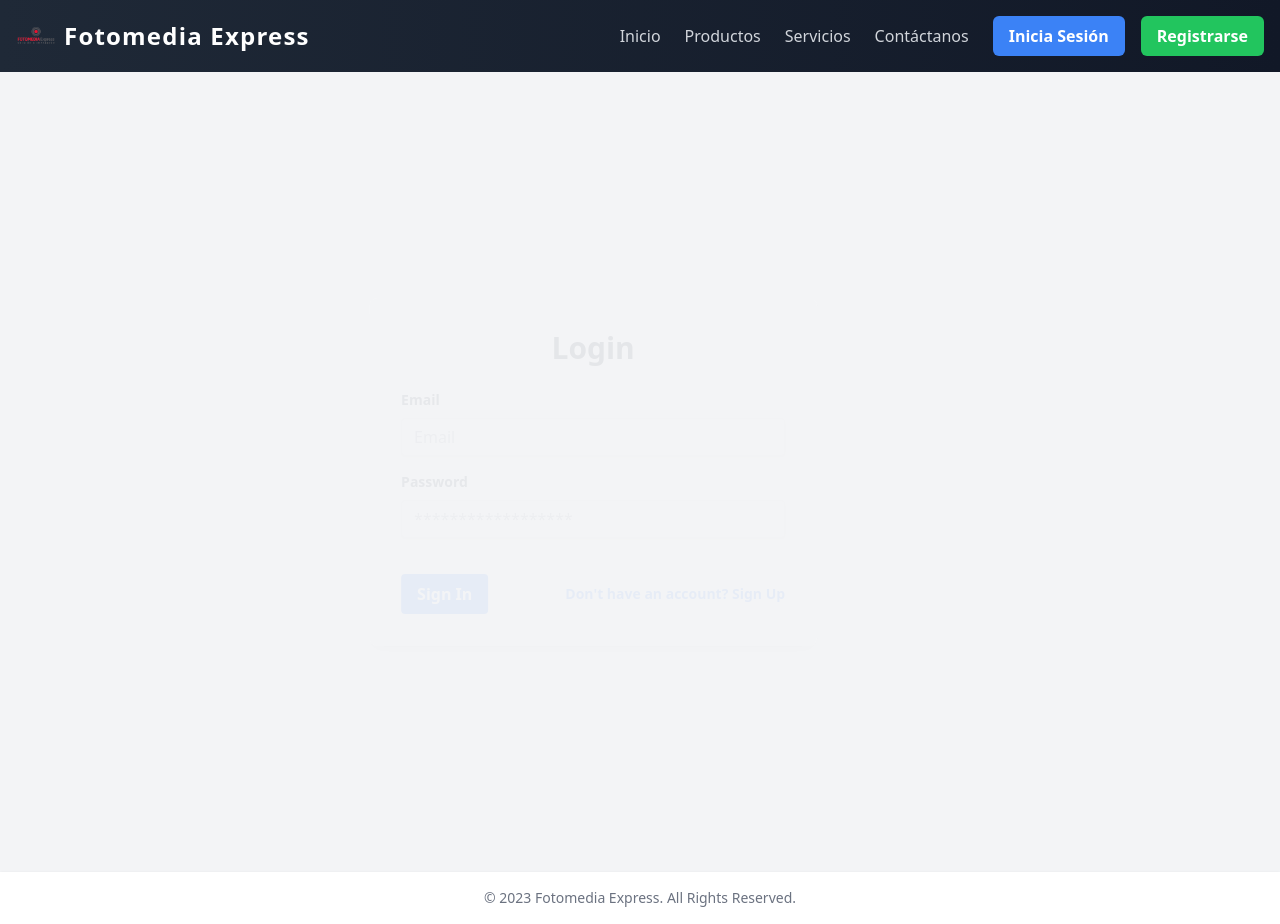
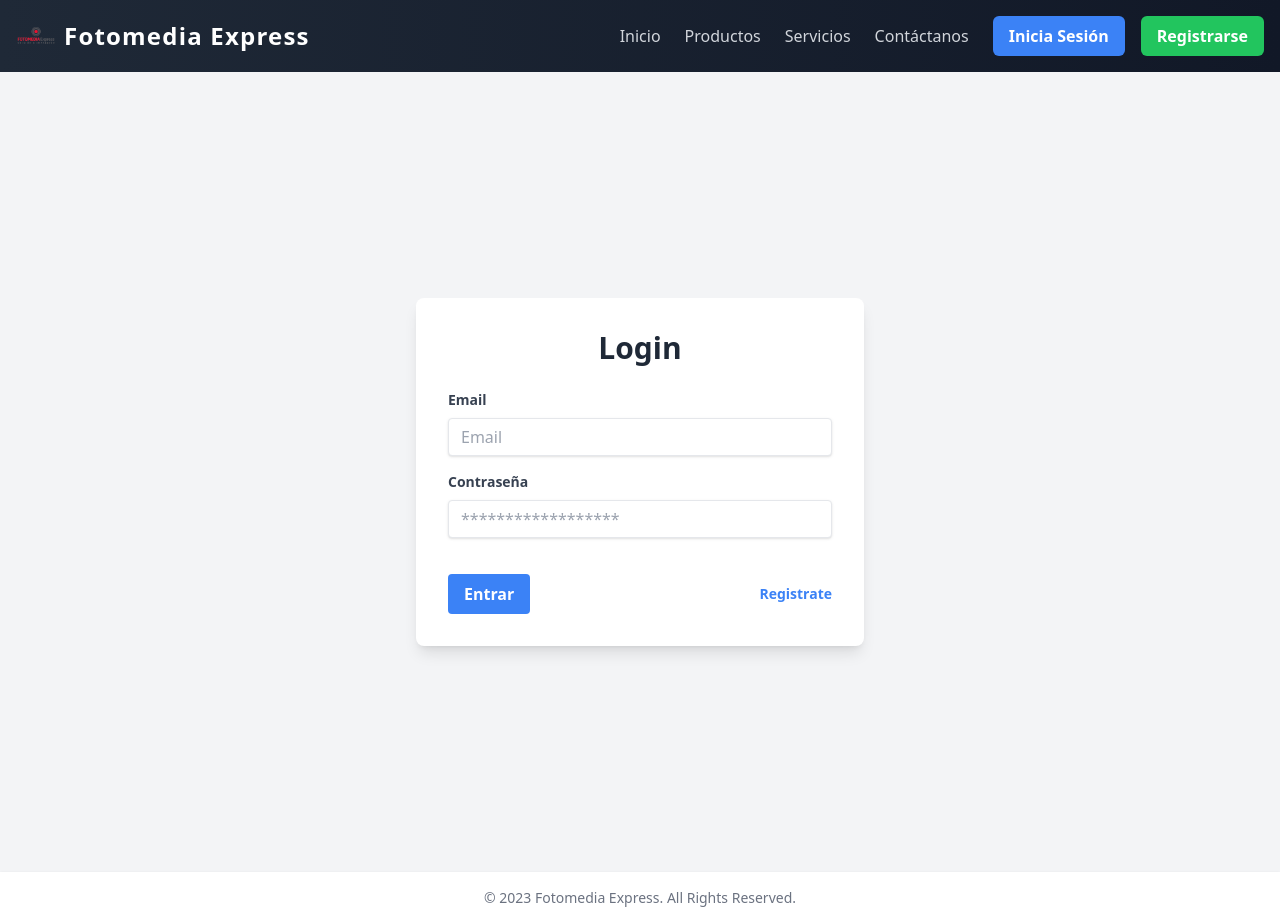
Before and after one commit to BlaDoorKey/fotomedia-express, a React (Vite) app: page /login in a window 1280 px wide. Built offline with nearby package versions, Linux system fonts and the light colour scheme.

Commit message:
Fix: remove all traces of gsap animations

```diff
--- a/src/components/Login.jsx
+++ b/src/components/Login.jsx
@@ -1,22 +1,10 @@
-import React, { useEffect, useRef } from 'react';
+import React from 'react';
 import { Link } from 'react-router-dom';
-import { gsap } from 'gsap';
 
 const Login = () => {
-  const loginBoxRef = useRef(null);
-
-  useEffect(() => {
-    gsap.from(loginBoxRef.current, {
-      duration: 1,
-      x: -50,
-      opacity: 0,
-      ease: 'power3.out'
-    });
-  }, []);
-
   return (
     <div className="min-h-screen bg-gray-100 flex items-center justify-center">
-      <div className="bg-white shadow-lg rounded-lg p-8 max-w-md w-full" ref={loginBoxRef}>
+      <div className="bg-white shadow-lg rounded-lg p-8 max-w-md w-full">
         <h2 className="text-3xl font-bold text-center text-gray-800 mb-6">Login</h2>
         <form>
           <div className="mb-4">
@@ -32,7 +20,7 @@ const Login = () => {
           </div>
           <div className="mb-6">
             <label className="block text-gray-700 text-sm font-bold mb-2" htmlFor="password">
-              Password
+              Contraseña
             </label>
             <input
               className="shadow appearance-none border rounded w-full py-2 px-3 text-gray-700 mb-3 leading-tight focus:outline-none focus:shadow-outline"
@@ -46,13 +34,13 @@ const Login = () => {
               className="bg-blue-500 hover:bg-blue-700 text-white font-bold py-2 px-4 rounded focus:outline-none focus:shadow-outline"
               type="submit"
             >
-              Sign In
+              Entrar
             </button>
             <Link
               to="/signup"
               className="inline-block align-baseline font-bold text-sm text-blue-500 hover:text-blue-800"
             >
-              Don't have an account? Sign Up
+              Registrate
             </Link>
           </div>
         </form>
--- a/src/components/SignUp.jsx
+++ b/src/components/SignUp.jsx
@@ -1,22 +1,10 @@
-import React, { useEffect, useRef } from 'react';
+import React from 'react';
 import { Link } from 'react-router-dom';
-import { gsap } from 'gsap';
 
 const SignUp = () => {
-  const signUpBoxRef = useRef(null);
-
-  useEffect(() => {
-    gsap.from(signUpBoxRef.current, {
-      duration: 1,
-      x: 50,
-      opacity: 0,
-      ease: 'power3.out'
-    });
-  }, []);
-
   return (
     <div className="min-h-screen bg-gray-100 flex items-center justify-center">
-      <div className="bg-white shadow-lg rounded-lg p-8 max-w-md w-full" ref={signUpBoxRef}>
+      <div className="bg-white shadow-lg rounded-lg p-8 max-w-md w-full">
         <h2 className="text-3xl font-bold text-center text-gray-800 mb-6">Registrarse</h2>
         <form>
           <div className="mb-4">
```
